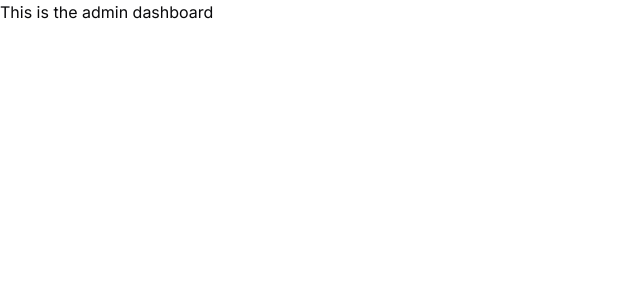
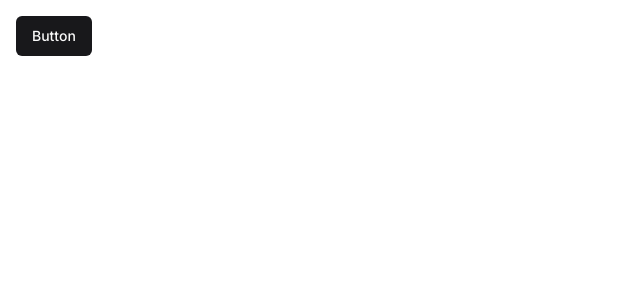
Before and after one commit to Domains18/cms-dash-next-eccomerce, a Next.js app: page / in a window 1280 px wide. Shown: the top 300 px of the page, without its empty margins (0-640 px from the left). Built offline with nearby package versions, Linux system fonts and the light colour scheme.

Commit message:
updated viariables and layouts in nest routing

```diff
--- /dev/null
+++ b/app/(root)/page.tsx
@@ -0,0 +1,9 @@
+import { Button } from "@/components/ui/button"
+
+export default function Home(){
+    return(
+        <div className="p-4">
+            <Button>Button</Button>
+        </div>
+    )
+  }
--- a/app/globals.css
+++ b/app/globals.css
@@ -2,6 +2,11 @@
 @tailwind components;
 @tailwind utilities;
 
+html,
+body,
+:root{
+  height: 100%;
+}
 @layer base {
   :root {
     --background: 0 0% 100%;
--- a/app/page.tsx
+++ /dev/null
@@ -1,5 +0,0 @@
-export default function Home(){
-  return(
-    <p>This is the admin dashboard</p>
-  )
-}
--- /dev/null
+++ b/components/ui/button.tsx
@@ -0,0 +1,56 @@
+import * as React from "react"
+import { Slot } from "@radix-ui/react-slot"
+import { cva, type VariantProps } from "class-variance-authority"
+
+import { cn } from "@/lib/utils"
+
+const buttonVariants = cva(
+  "inline-flex items-center justify-center rounded-md text-sm font-medium ring-offset-background transition-colors focus-visible:outline-none focus-visible:ring-2 focus-visible:ring-ring focus-visible:ring-offset-2 disabled:pointer-events-none disabled:opacity-50",
+  {
+    variants: {
+      variant: {
+        default: "bg-primary text-primary-foreground hover:bg-primary/90",
+        destructive:
+          "bg-destructive text-destructive-foreground hover:bg-destructive/90",
+        outline:
+          "border border-input bg-background hover:bg-accent hover:text-accent-foreground",
+        secondary:
+          "bg-secondary text-secondary-foreground hover:bg-secondary/80",
+        ghost: "hover:bg-accent hover:text-accent-foreground",
+        link: "text-primary underline-offset-4 hover:underline",
+      },
+      size: {
+        default: "h-10 px-4 py-2",
+        sm: "h-9 rounded-md px-3",
+        lg: "h-11 rounded-md px-8",
+        icon: "h-10 w-10",
+      },
+    },
+    defaultVariants: {
+      variant: "default",
+      size: "default",
+    },
+  }
+)
+
+export interface ButtonProps
+  extends React.ButtonHTMLAttributes<HTMLButtonElement>,
+    VariantProps<typeof buttonVariants> {
+  asChild?: boolean
+}
+
+const Button = React.forwardRef<HTMLButtonElement, ButtonProps>(
+  ({ className, variant, size, asChild = false, ...props }, ref) => {
+    const Comp = asChild ? Slot : "button"
+    return (
+      <Comp
+        className={cn(buttonVariants({ variant, size, className }))}
+        ref={ref}
+        {...props}
+      />
+    )
+  }
+)
+Button.displayName = "Button"
+
+export { Button, buttonVariants }
--- a/package.json
+++ b/package.json
@@ -9,6 +9,7 @@
     "lint": "next lint"
   },
   "dependencies": {
+    "@radix-ui/react-slot": "^1.0.2",
     "@types/node": "20.3.3",
     "@types/react": "18.2.14",
     "@types/react-dom": "18.2.6",
```
Also changed, not shown: 1 other file (tests, documents, lock files or other folders).
